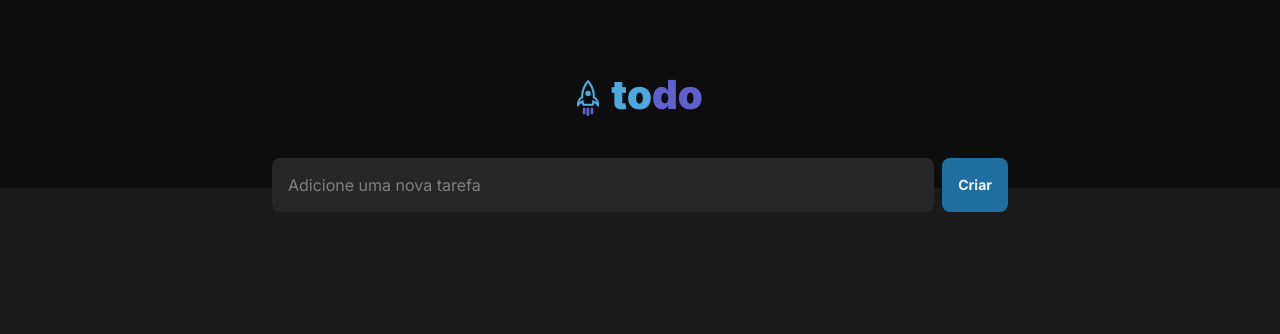
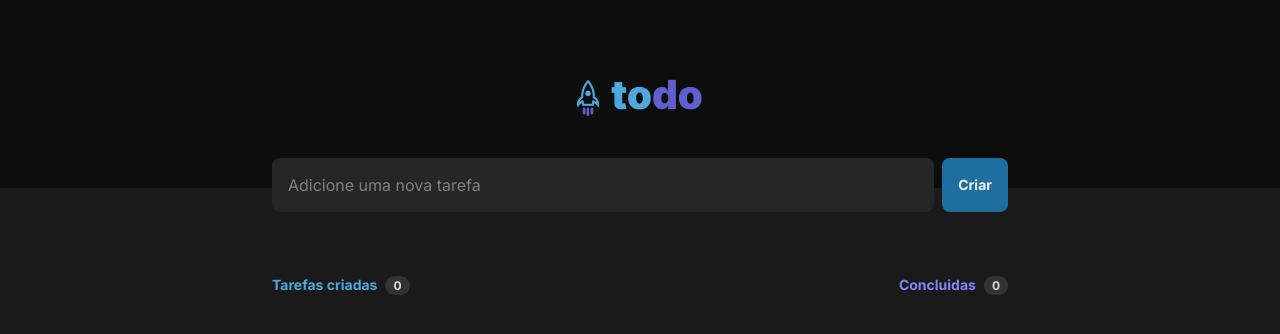
Before and after one commit to Du-devBR/rocketDesafio-todo, a React (Vite) app in the folder Desafio-todo/: page / in a window 1280 px wide. Shown: the top 334 px of the page. Built offline with nearby package versions, Linux system fonts and the light colour scheme.

Commit message:
chore: adionado e estilizado contador de tarefas

```diff
--- a/Desafio-todo/src/pages/Home/Home.module.css
+++ b/Desafio-todo/src/pages/Home/Home.module.css
@@ -1,5 +1,6 @@
 .containerHome {
   display: flex;
+  flex-direction: column;
   max-width: 736px;
   margin:  0 auto;
 }
@@ -50,3 +51,40 @@
   background: var(---purple-dark);
   transition: 0.5s;
 }
+
+.containerHome .containerTasks {
+  margin-top: 4rem;
+}
+
+.containerTasks .headerTasks {
+  display: flex;
+  justify-content: space-between;
+
+}
+
+.containerTasks .createTasks, .completedTasks {
+  display: flex;
+  gap: 0.5rem;
+}
+
+.completedTasks span, .createTasks span{
+  font-size: 0.75rem;
+  font-weight: 700;
+  color: var(---gray--200);
+  background: var(---gray--400);
+  padding: 0.125rem 0.5rem;
+  border-radius: 999px;
+
+}
+
+.createTasks strong {
+  font-size: 0.875rem;
+  font-weight: 700;
+  color: var(---blue);
+}
+
+.completedTasks strong {
+  font-size: 0.875rem;
+  font-weight: 700;
+  color: var(---purple);
+}
--- a/Desafio-todo/src/pages/Home/Home.tsx
+++ b/Desafio-todo/src/pages/Home/Home.tsx
@@ -16,6 +16,18 @@ export function Home(){
             Criar
         </button>
       </form>
+      <section className={style.containerTasks}>
+        <header className={style.headerTasks}>
+          <div className={style.createTasks}>
+            <strong>Tarefas criadas</strong>
+            <span>0</span>
+          </div>
+          <div className={style.completedTasks}>
+            <strong>Concluidas</strong>
+            <span>0</span>
+          </div>
+        </header>
+      </section>
     </div>
   )
 }
```
